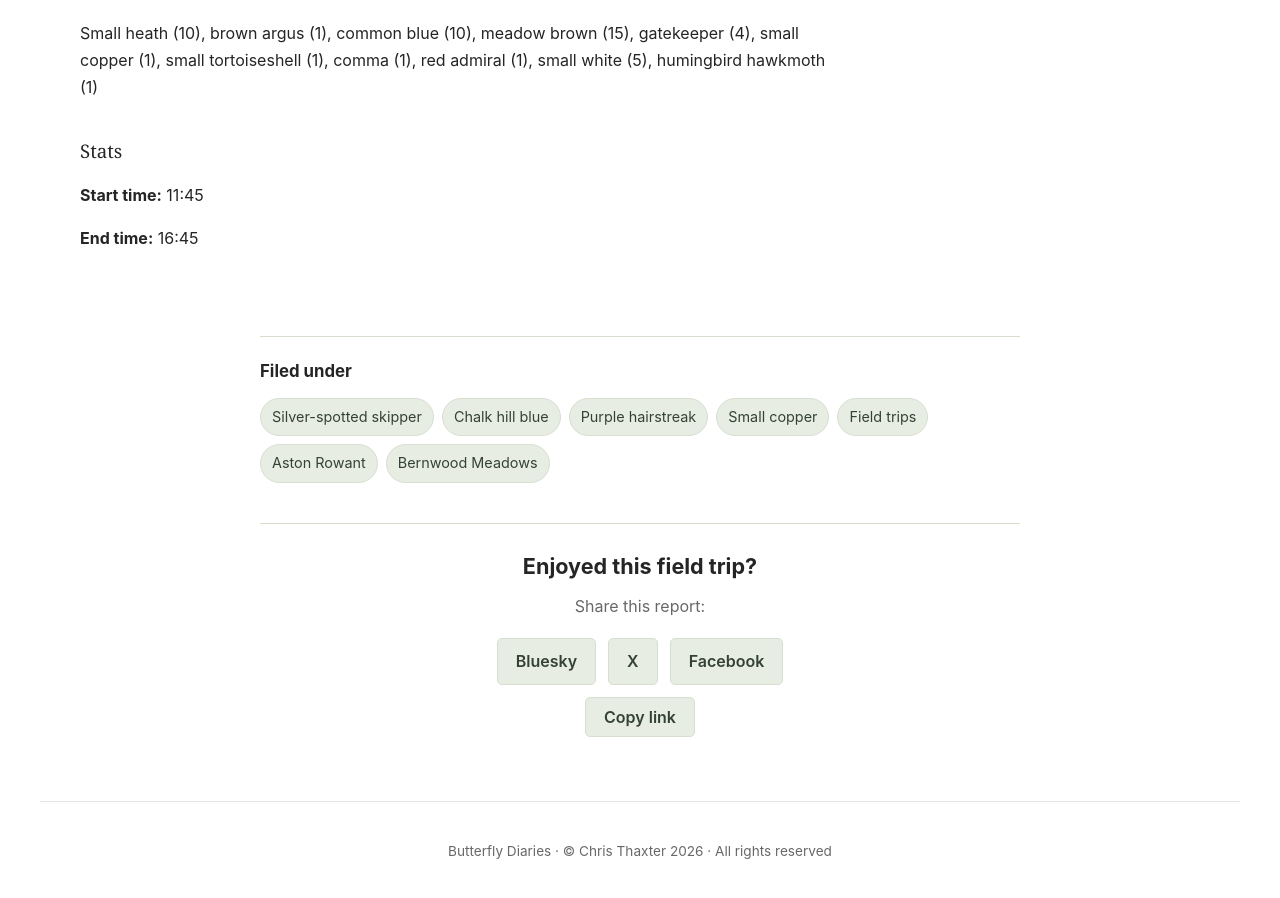
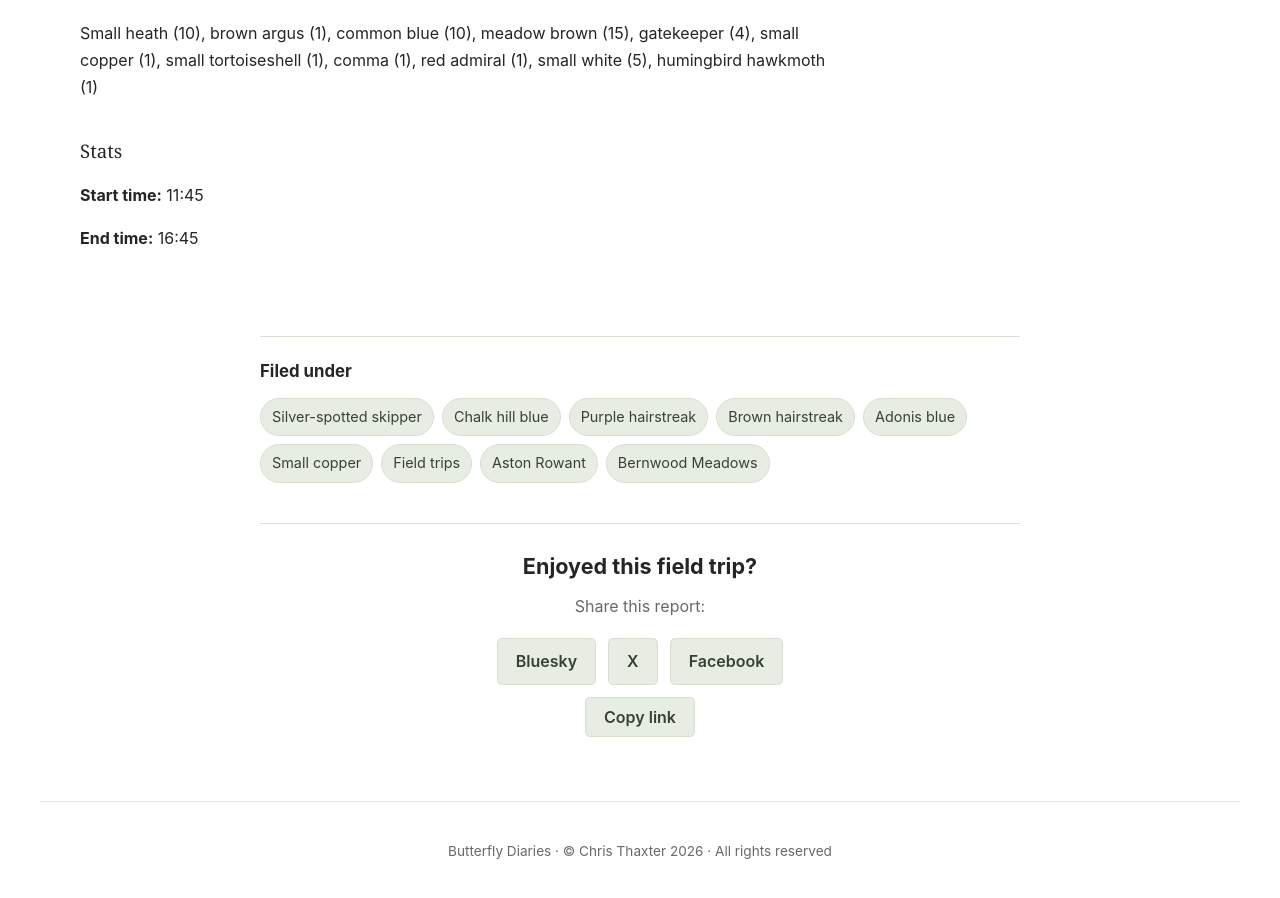
Before and after one commit to christhaxter/butterfly-diaries, a Jekyll site: the page built from _posts/2026-07-28-AstonRowant_BernwoodMeadows.md, in a window 1280 px wide and 900 px high, scrolled down 27843 px. Built offline with Jekyll 4.4.1, drawn with Linux system fonts in a browser that asks for light colours.

Commit message:
Adding additional tags for the Aston post

```diff
--- a/_posts/2026-07-28-AstonRowant_BernwoodMeadows.md
+++ b/_posts/2026-07-28-AstonRowant_BernwoodMeadows.md
@@ -10,6 +10,8 @@ tags:
   - Silver-spotted skipper
   - Chalk hill blue
   - Purple hairstreak
+  - Brown hairstreak
+  - Adonis blue
   - Small copper
   - Field trips
   - Aston Rowant
```
